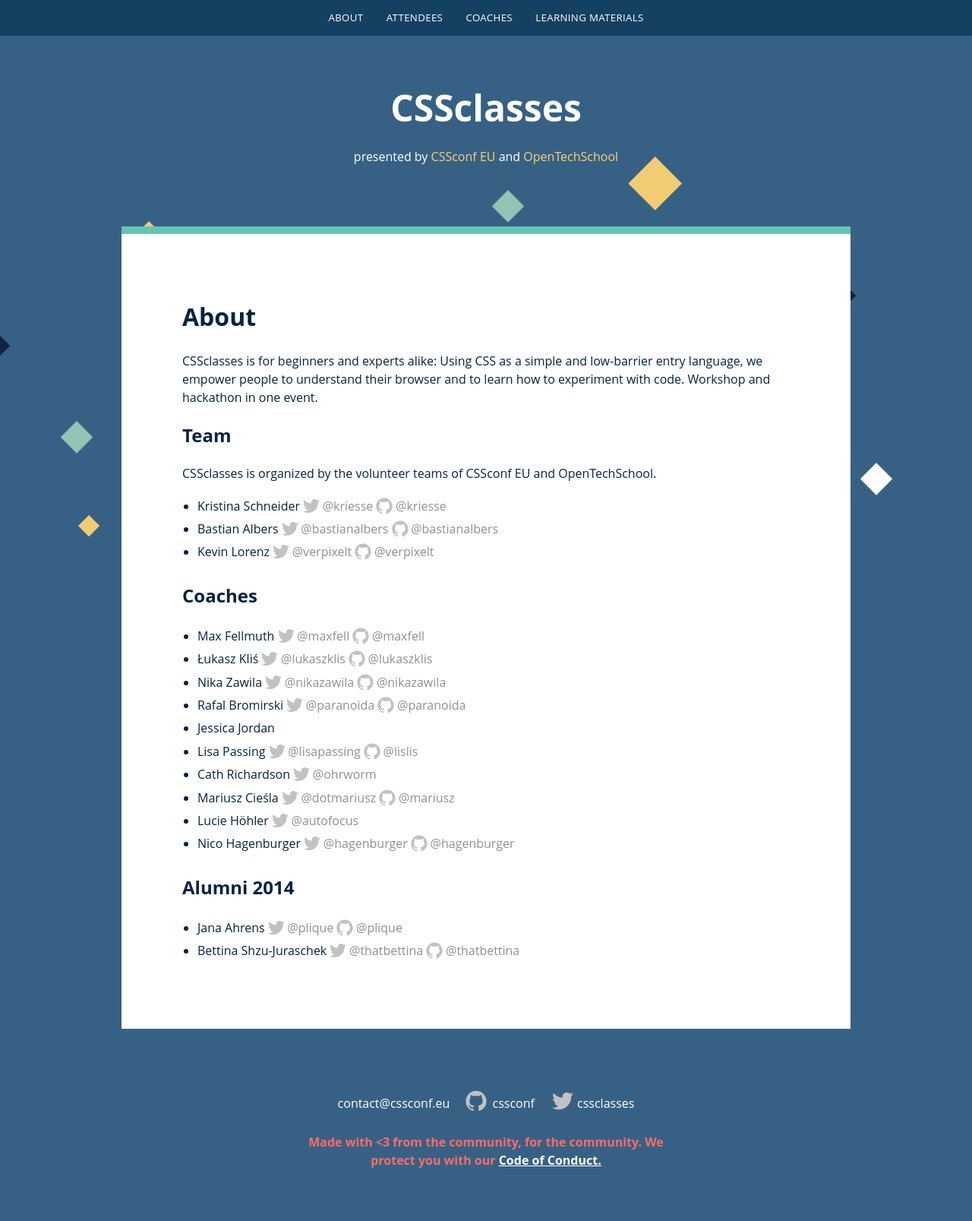
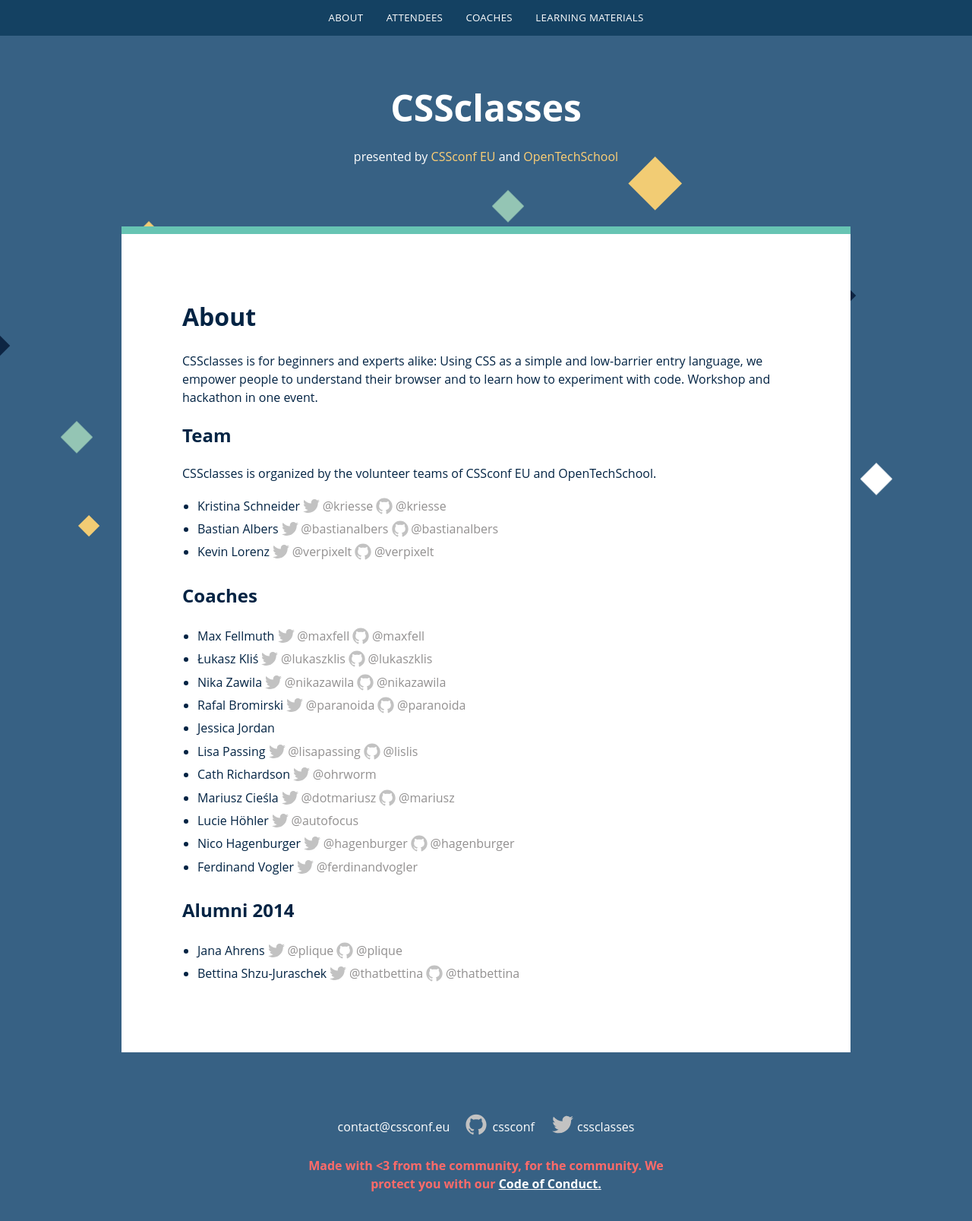
Before and after one commit to cssconf/CSSclasses--old, a Jekyll site: the page built from about.md, in a window 1280 px wide. Shown: the top 1607 px of the page at 76% size. Built offline with Jekyll 4.4.1, drawn with Linux system fonts in a browser that asks for light colours; nearby versions of some CDN libraries.

Commit message:
Added my name to the coaches list

```diff
--- a/_data/coaches.yml
+++ b/_data/coaches.yml
@@ -33,3 +33,6 @@
 - name: Nico Hagenburger
   twitter: hagenburger
   github: hagenburger
+
+- name: Ferdinand Vogler
+  twitter: ferdinandvogler
```
